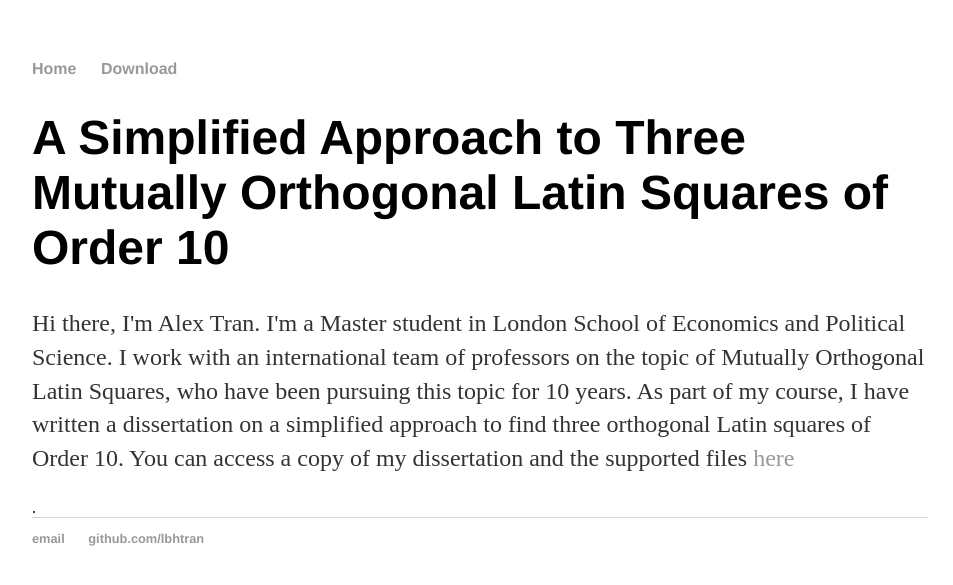
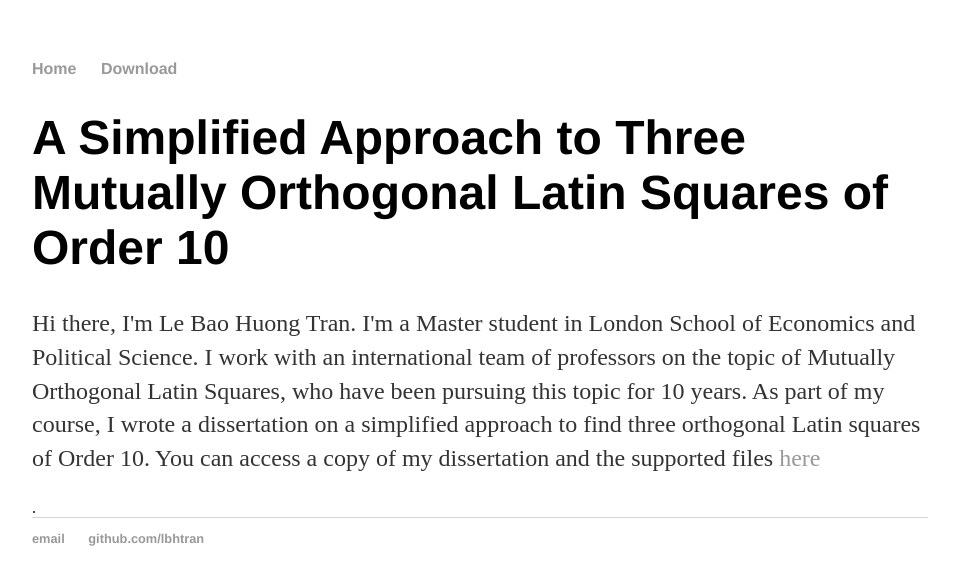
Before and after one commit to lbhtran/old_webpages, a Jekyll site: the page built from index.html, in a window 1280 px wide. Shown: the top 585 px of the page, without its empty margins (160-1113 px from the left). Built offline with Jekyll 4.4.1, drawn with Linux system fonts in a browser that asks for light colours.

Commit message:
Update index.html
change name and tense

```diff
--- a/index.html
+++ b/index.html
@@ -4,6 +4,6 @@ title: Mutually Orthogonal Latin Squares
 ---
 <div class="blurb">
 	<h1>A Simplified Approach to Three Mutually Orthogonal Latin Squares of Order 10</h1>
-	<p>Hi there, I'm Alex Tran. I'm a Master student in London School of Economics and Political Science. I work with an international team of professors on the topic of Mutually Orthogonal Latin Squares, who have been pursuing this topic for 10 years.
-	As part of my course, I have written a dissertation on a simplified approach to find three orthogonal Latin squares of Order 10. You can access a copy of my dissertation and the supported files <a href="/download">here</a></p>.
+	<p>Hi there, I'm Le Bao Huong Tran. I'm a Master student in London School of Economics and Political Science. I work with an international team of professors on the topic of Mutually Orthogonal Latin Squares, who have been pursuing this topic for 10 years.
+	As part of my course, I wrote a dissertation on a simplified approach to find three orthogonal Latin squares of Order 10. You can access a copy of my dissertation and the supported files <a href="/download">here</a></p>.
 </div><!-- /.blurb -->
```
